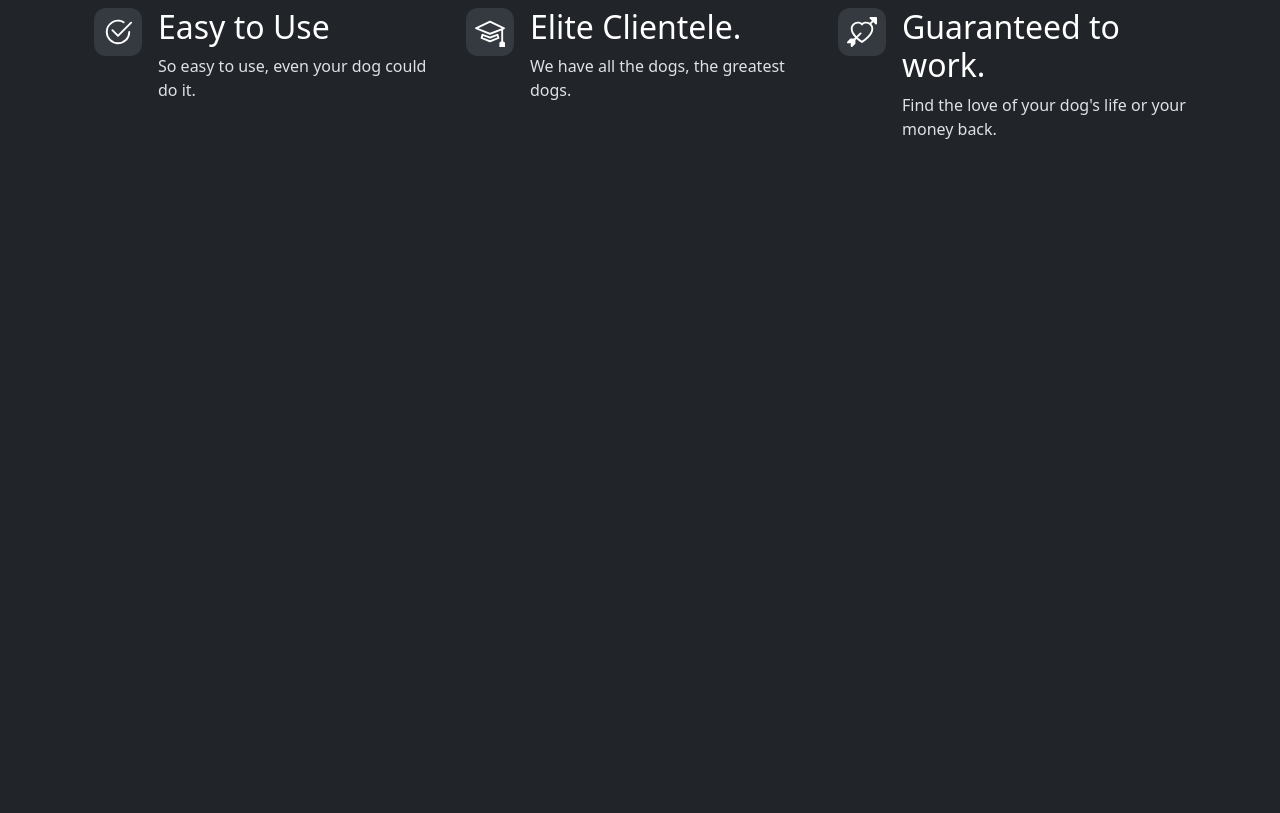
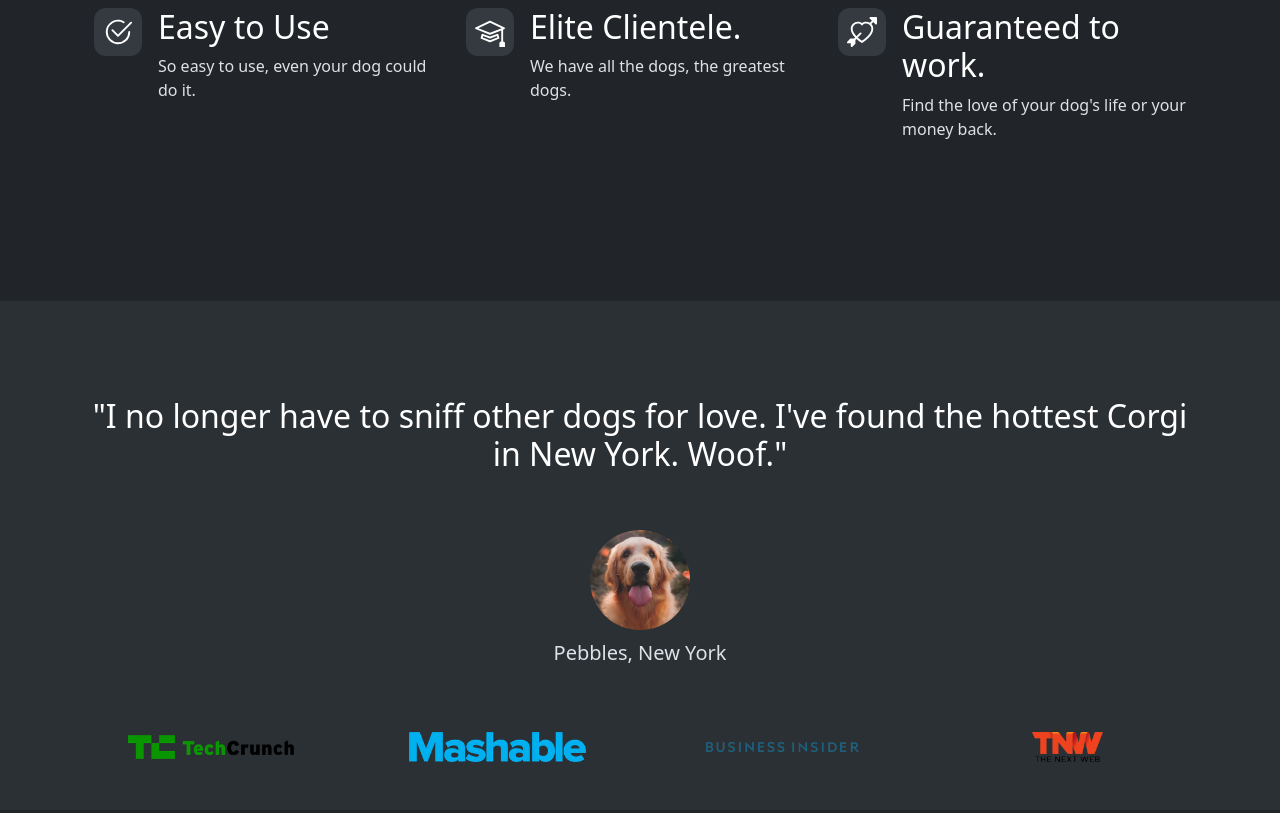
Before and after one commit to Damsith-LK/Web-Development-with-Python, a plain HTML site: page TinDog-project/index.html in a window 1280 px wide. Shown: the part 778-1591 px from the top of the page. Before the commit the page ends 1031 px from the top, so only its background shows below. Drawn offline with nearby package versions, Linux system fonts and the light colour scheme.

Commit message:
Create a Testimonial

```diff
--- a/TinDog-project/index.html
+++ b/TinDog-project/index.html
@@ -97,7 +97,34 @@
 
   <!-- Testimonial -->
   <section id="testimonial">
+    <div class="my-5">
+      <div class="p-5 text-center bg-body-tertiary">
+        <div class="container py-5">
+          <h2 class="text-body-emphasis">"I no longer have to sniff other dogs for love. I've found the hottest Corgi in New York. Woof."</h2>
+          <img class="profile-img mt-5" src="./images/dog-img.jpg" alt="dog image">
+          <p class="col-lg-8 mx-auto lead mt-2">
+            Pebbles, New York
+          </p>
+        </div>
 
+        <div class="container">
+          <div class="row">
+            <div class="col-lg-3 col-sm-12">
+              <img src="./images/techcrunch.png" alt="techcrunch" height="30">
+            </div>
+            <div class="col-lg-3 col-sm-12">
+              <img src="./images/mashable.png" alt="mashable" height="30">
+            </div>
+            <div class="col-lg-3 col-sm-12">
+              <img src="./images/bizinsider.png" alt="bizinsider" height="30">
+            </div>
+            <div class="col-lg-3 col-sm-12">
+              <img src="./images/tnw.png" alt="tnw" height="30">
+            </div>
+          </div>
+        </div>
+      </div>
+    </div>
   </section>
 
   <!-- Pricing -->
```
